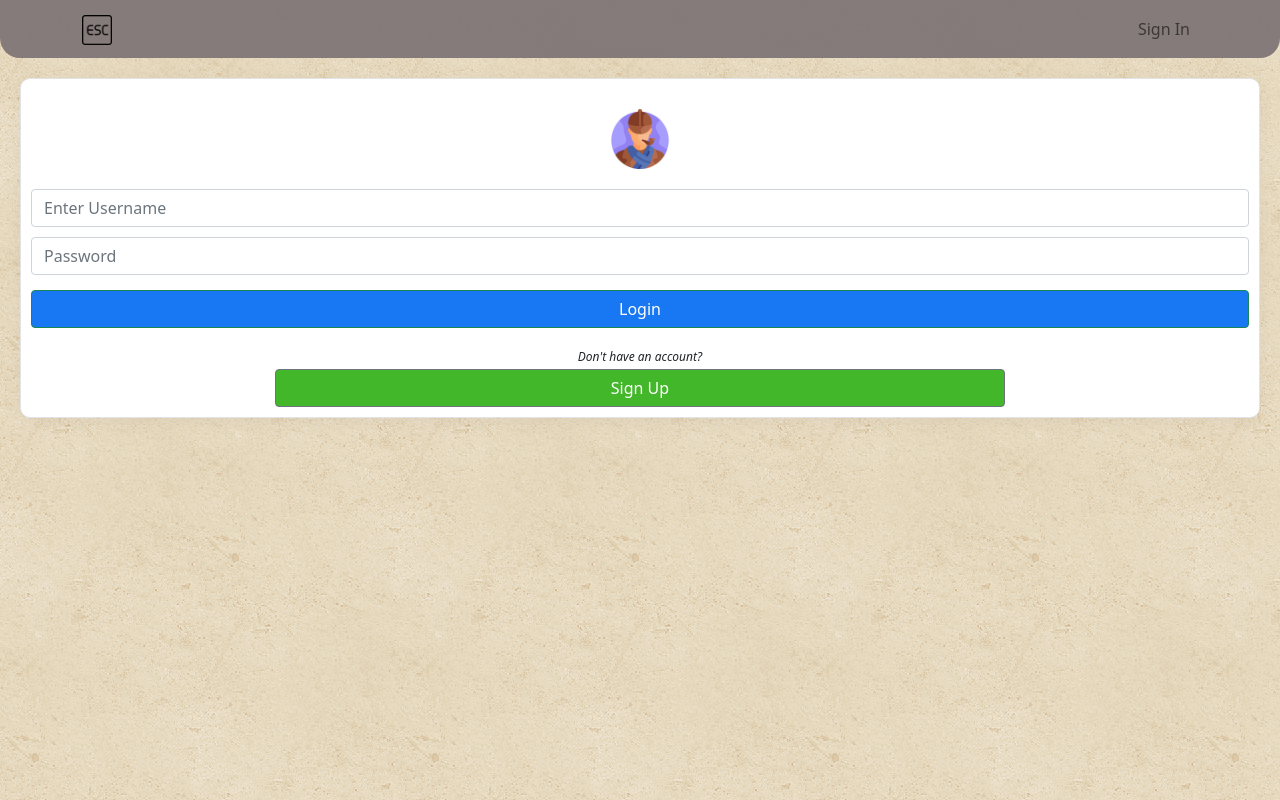
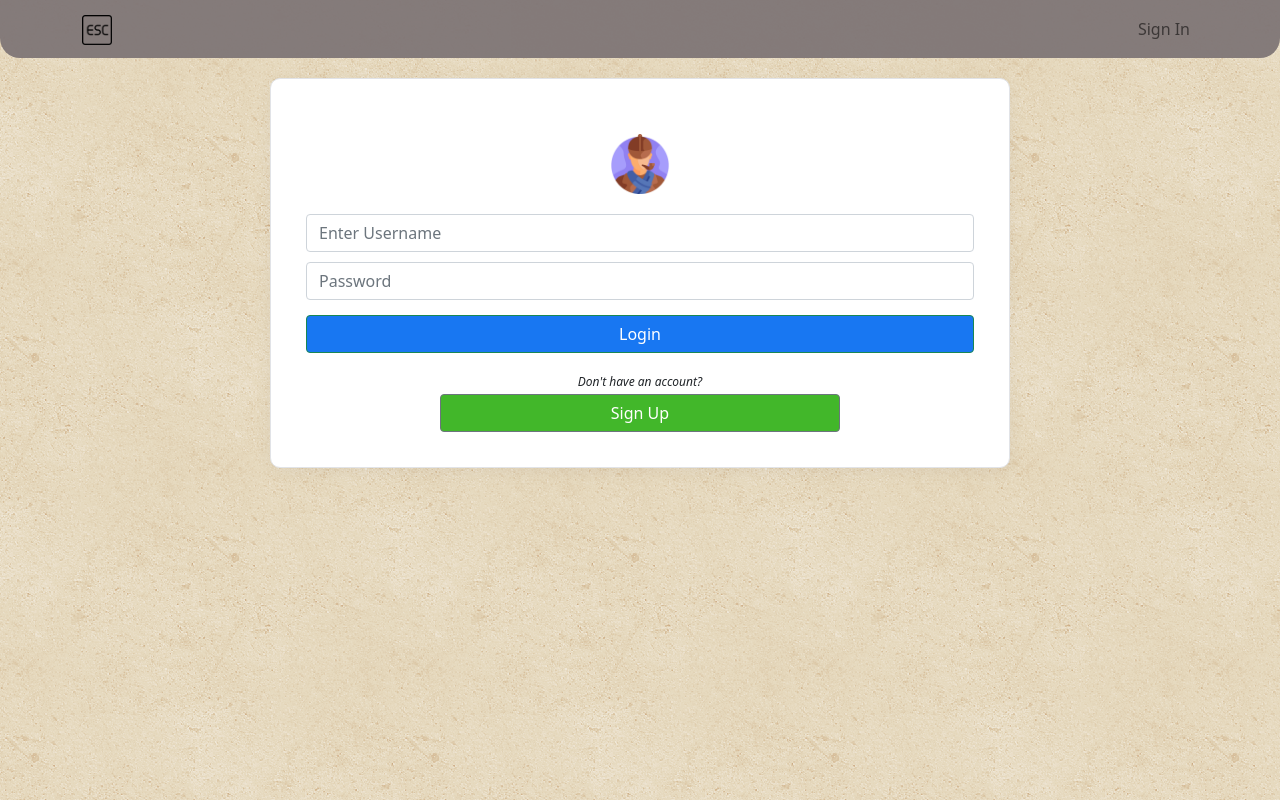
Before and after one commit to sh3ngsh3ng/Project-03, a React (Create React App) app in the folder project-03/: page /login in a window 1280 px wide. Built offline with nearby package versions, Linux system fonts and the light colour scheme.

Commit message:
styled 1024width

```diff
--- a/project-03/src/App.css
+++ b/project-03/src/App.css
@@ -579,8 +579,24 @@ th {
         margin-right: 80px;
         margin-left: 80px;
     }
+    /* end of Cart Page */
 
-    /* end of Cart Page */
+    /* start of Login Page */
+    div#login-form{
+        margin-right: 150px;
+        margin-left: 150px;
+        padding: 30px;
+    }
+    /* end of Login Page */
+
+    /* start of Signup Page */
+    div#sign-up-form {
+        margin-right: 100px;
+        margin-left: 100px;
+        padding: 30px;
+    }
+    /* end of Signup Page */
+
 }
 
 @media only screen and (min-width: 1024px) {
@@ -588,9 +604,31 @@ th {
     /* start of Navbar */
     div.dropdown-menu.show {
         left: -105px!important;
-        z-index: 10;
+    }
+
+    a.dropdown-item {
+        display: flex;
+        justify-content: flex-end;
     }
     /* end of Navbar */
+
+
+    /* start of Login Page */
+    div#login-form{
+        margin-right: 250px;
+        margin-left: 250px;
+        padding: 35px;
+    }
+    /* end of Login Page */
+
+    /* start of Signup Page */
+    div#sign-up-form {
+        margin-right: 150px;
+        margin-left: 150px;
+        padding: 40px;
+    }
+    /* end of Signup Page */
+
 
     /* start of ProductListingTab */
     .listing-tab {
@@ -598,11 +636,6 @@ th {
     }
     /* end of ProductListingtab */
 
-    /* start of ProductListing */
-
-
-
-    /* end of ProductListing */
 
     /* start of ProductInfoPage */
     #product-info-image-div {
--- a/project-03/src/components/ProductSection.js
+++ b/project-03/src/components/ProductSection.js
@@ -31,15 +31,11 @@ export default function ProductSection() {
     }
 
     return (
-        <div>
+        <div id="product-section-div">
             <ProductContext.Provider value ={context}>
-                <div>
                     <ProductListingTab />
-                </div>
                     <SearchForm/>
-                <div>
                     <ProductListing />
-                </div>
             </ProductContext.Provider>
         </div>
     )
--- a/project-03/src/pages/MainPage.js
+++ b/project-03/src/pages/MainPage.js
@@ -7,9 +7,7 @@ export default function MainPage () {
 
     return (
         <React.Fragment>
-
                 <ProductSection />
-
         </React.Fragment>
     )
 
```
